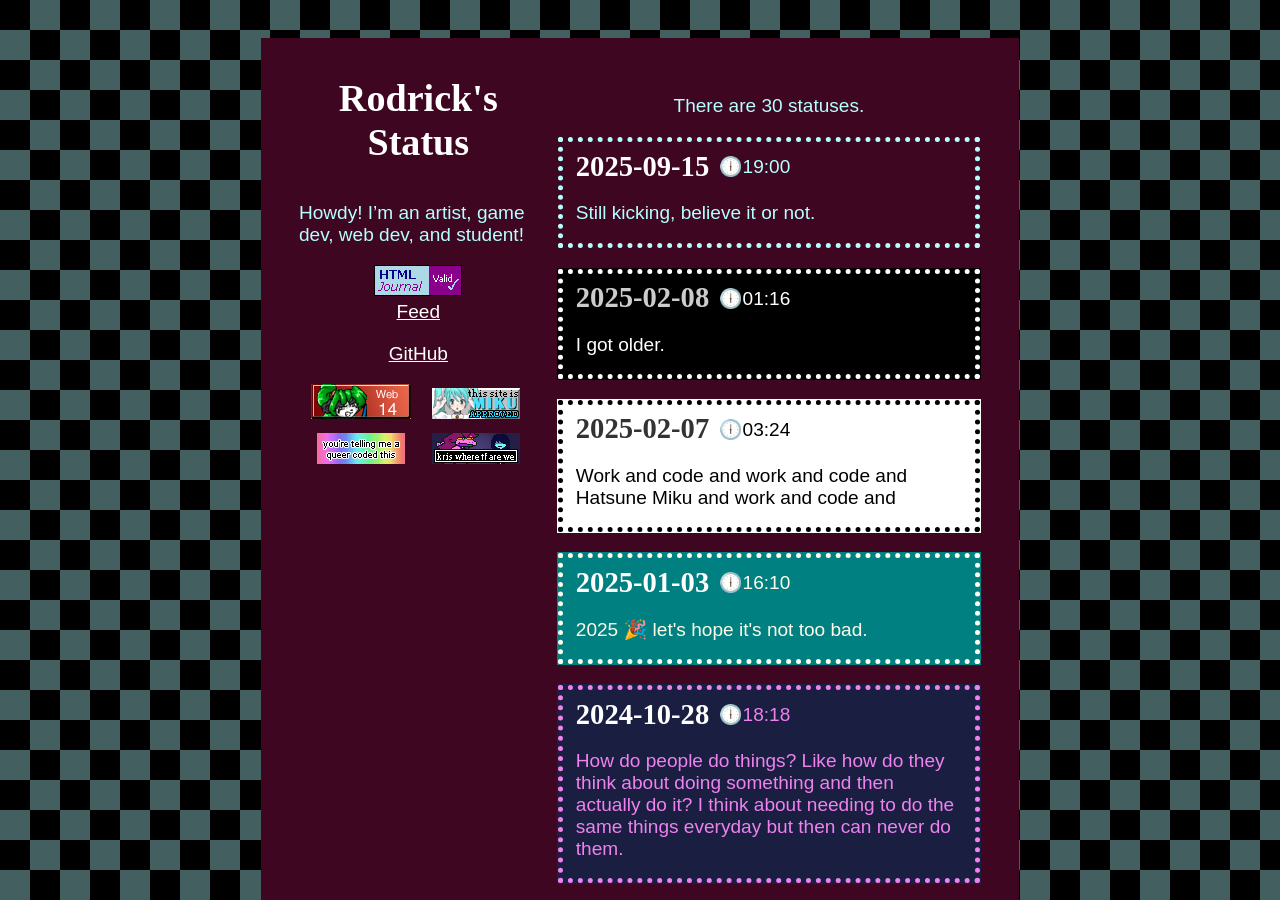
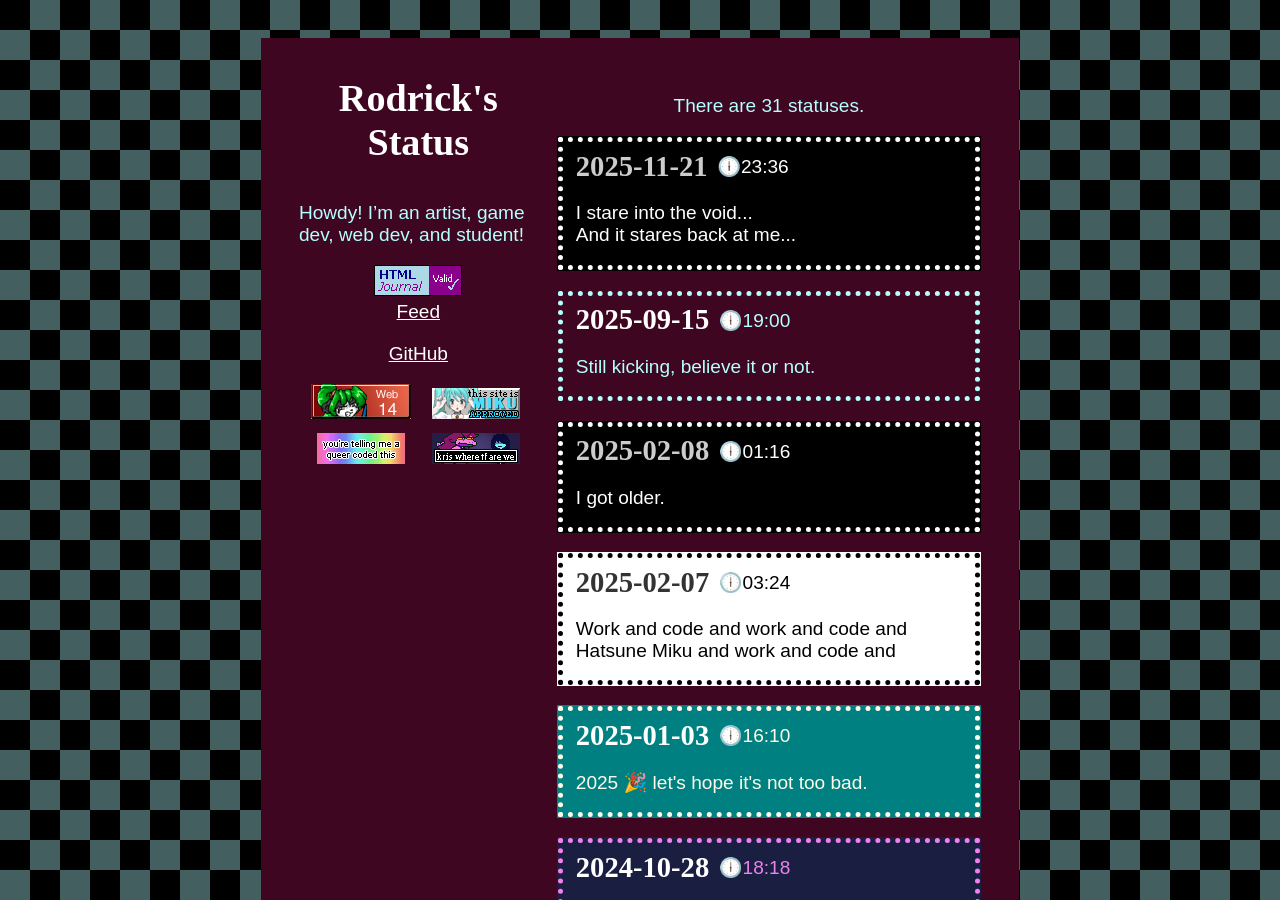
Before and after one commit to RodFireProductions/Status, a Jekyll site: the page built from docs/index.md, in a window 1280 px wide and 900 px high. Built offline with Jekyll 4.4.1, drawn with Linux system fonts in a browser that asks for light colours.

Commit message:
Status Update Fri 11/21/2025 23:36:41.93

```diff
--- a/docs/_data/entries.json
+++ b/docs/_data/entries.json
@@ -1,6 +1,6 @@
 {
-    "num": 30,
-    "last_color": "blood",
+    "num": 31,
+    "last_color": "black",
     "list": [
         {
             "id": 1,
@@ -256,6 +256,14 @@
             "color": "blood",
             "content": "Still kicking, believe it or not.",
             "image": null
+        },
+        {
+            "id": 31,
+            "time": "23:36",
+            "date": "2025-11-21",
+            "color": "black",
+            "content": "I stare into the void...<br>And it stares back at me...",
+            "image": null
         }
     ]
 }
```
